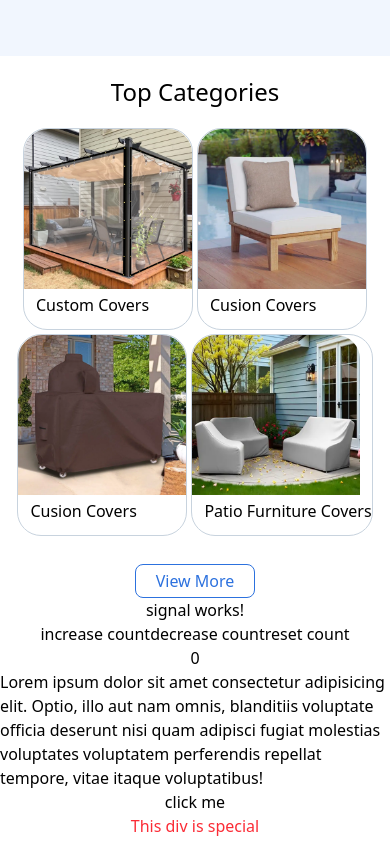
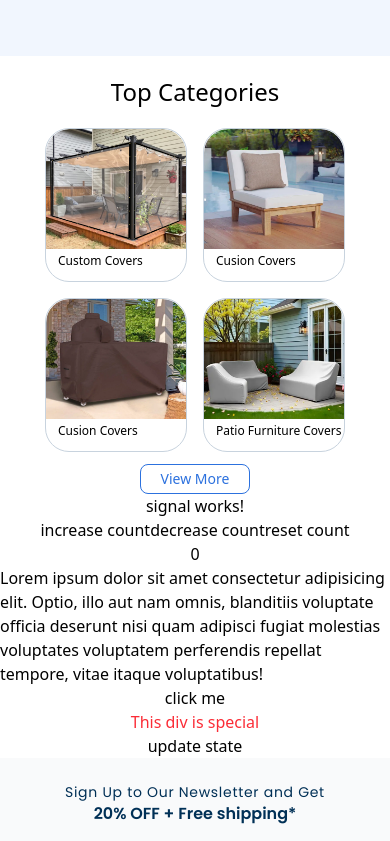
Before and after one commit to prem3892/anguler-project, an Angular app: page / in a window 390 px wide. Shown: the part 1248-2089 px from the top of the page. Built offline with nearby package versions, Linux system fonts and the light colour scheme.

Commit message:
ft/productcategories: final changes done

```diff
--- a/src/app/productcategories/productcategories.html
+++ b/src/app/productcategories/productcategories.html
@@ -1,14 +1,14 @@
 <div class="flex justify-center flex-col items-center">
-    <h2 class="text-4xl py-5 hidden lg:block ">{{getdata.heading1}}</h2>
-    <h2 class="text-2xl md:text-4xl py-5 lg:hidden">{{getdata.heading2}}</h2>
-    <div class="flex flex-wrap justify-center px-1 gap-1 lg:gap-3 md:gap-5">
+    <h1 class="text-4xl py-5 hidden lg:block ">{{getdata.heading1}}</h1>
+    <h1 class="text-2xl md:text-4xl py-5 lg:hidden">{{getdata.heading2}}</h1>
+    <div class="flex flex-wrap justify-center px-1 gap-4 md:gap-5 lg:gap-3 ">
         @for (item of getdata.card; track item;) {
-        <div class="flex flex-col border-1 border-[#C8D3DE] border-opacity-50 rounded-t-3xl rounded-b-3xl">
+        <div class="flex flex-col border-1 cursor-pointer overflow-hidden bg-white border-[#C8D3DE] border-opacity-50 rounded-t-3xl rounded-b-3xl">
             <img [src]="item.img" alt="Covers"
-                class="w-42 h-40 md:w-75 md:h-70 lg:w-60 lg:h-55 xl:w-75 xl:h-70 rounded-t-3xl " />
-            <p class=" pl-3 pt-1 pb-3 md:pl-5 md:pt-3">{{item.desc}}</p>
+                class=" hover:scale-106 transform duration-300 ease-in-out w-35 h-30 sm:w-42 sm:h-40 md:w-75 md:h-70 lg:w-60 lg:h-55 xl:w-75 xl:h-70 rounded-t-3xl " />
+            <p class=" text-xs md:text-sm pl-3 pt-1 pb-3 md:pl-5 md:pt-3">{{item.desc}}</p>
         </div>
         }
     </div>
-    <button class="mt-7 cursor-pointer px-5 py-1 text-[#2C71DE] border-1 border-[#2C71DE] rounded-lg">{{getdata.button}}</button>
+    <button class="mt-3 text-sm md:text-[16px] md:mt-7 cursor-pointer px-5 py-1 text-[#2C71DE] border-1 border-[#2C71DE] rounded-lg hover:bg-[#2C71DE] hover:text-white transform duration-300 ease-in-out">{{getdata.button}}</button>
 </div>
```
